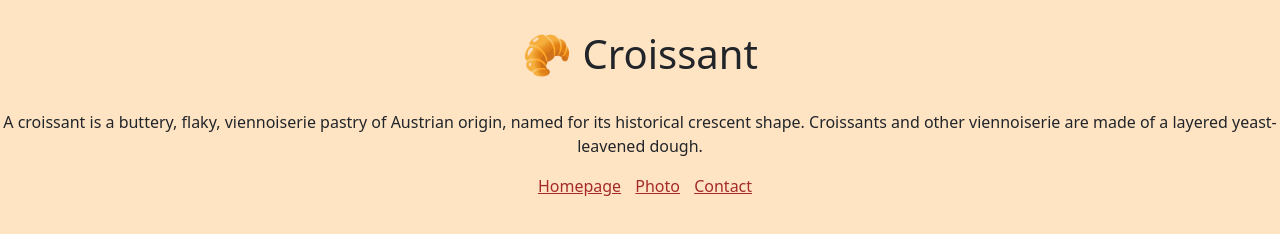
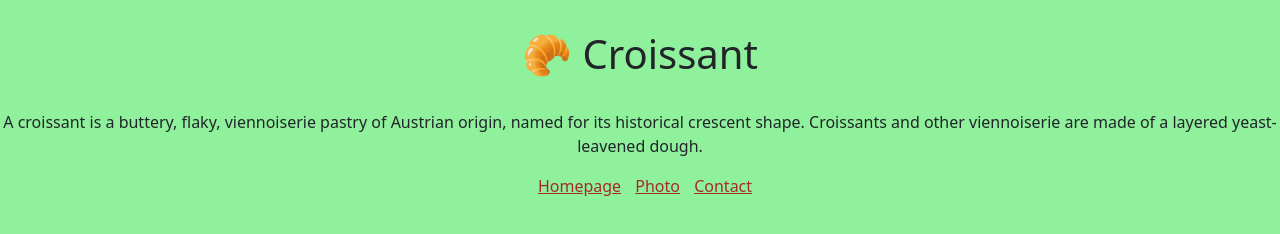
Before and after one commit to DulamaA/Croissant, a plain HTML site: page index.html in a window 1280 px wide. Drawn offline with nearby package versions, Linux system fonts and the light colour scheme.

Commit message:
Modified css

```diff
--- a/styles/app.css
+++ b/styles/app.css
@@ -1,6 +1,6 @@
 body {
   text-align: center;
-  background-color: bisque;
+  background-color: rgb(143, 241, 156);
   padding-top: 30px;
 }
 
```
